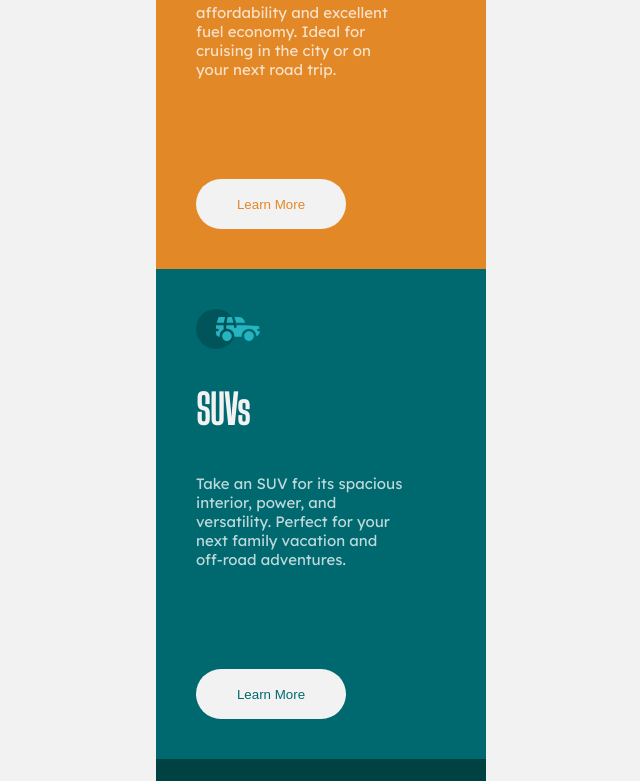
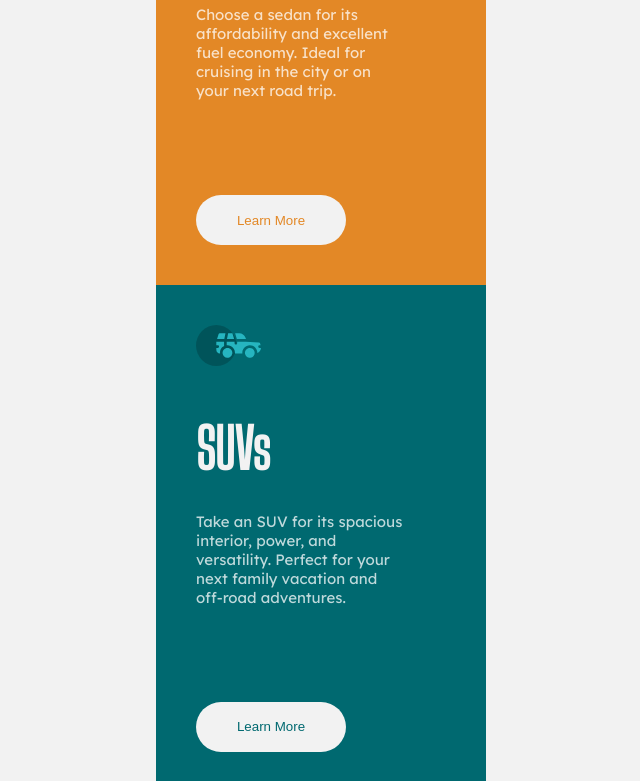
Before and after one commit to iormes/3ColumnPreviewCard-Challenge, a plain HTML site: page index.html in a window 1280 px wide. Shown: the part 321-1102 px from the top of the page, without its empty margins (319-959 px from the left). Drawn offline with Linux system fonts and the light colour scheme.

Commit message:
Update styles.css

```diff
--- a/styles.css
+++ b/styles.css
@@ -11,15 +11,16 @@ body{
 
 p{
     color: hsla(0, 0%, 100%, 0.75);
-    margin-top: 40px;
+    margin-top: 30px;
     max-width: 210px;
 }
 
 h1 {
     font-family: "Big Shoulders Display";
     font-weight: 700;
-    font-size: 40px;
+    font-size: 55px;
     color: hsl(0, 0%, 95%);
+    margin-bottom: 0;
 }
 
 button{
@@ -27,7 +28,12 @@ button{
     width: 150px;
     height: 50px;
 
-    margin-top: 85px;
+    margin-top: 80px;
+}
+
+img{
+    width: 65px;
+    height: auto;
 }
 
 @media (min-width: 375px) and (max-width: 1440px){
```
